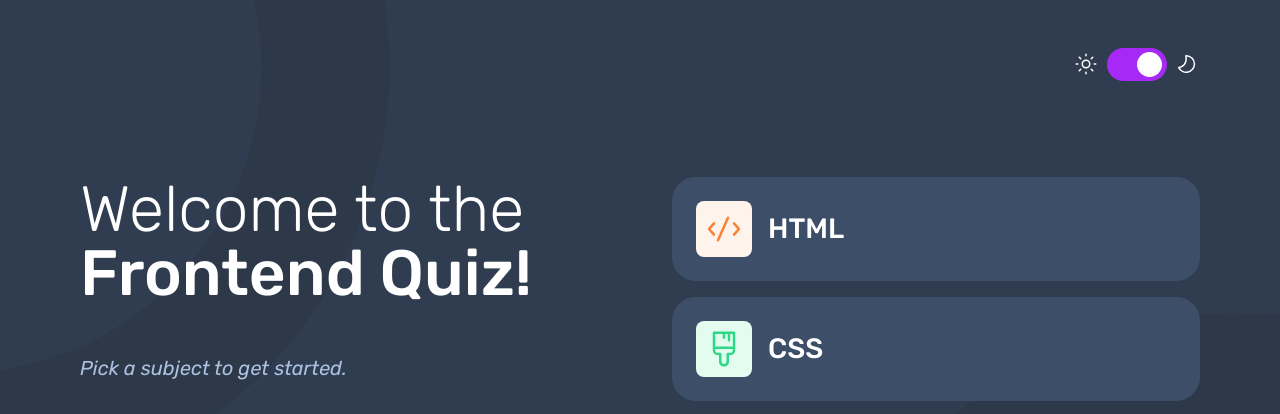
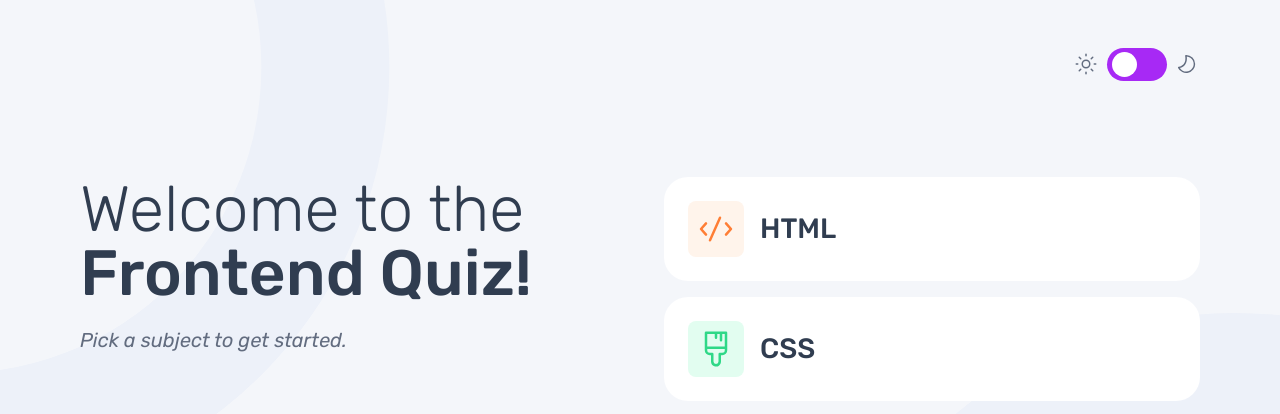
Before and after one commit to Jayfx24/FM-quiz-app, a website built with webpack: page src/template.html in a window 1280 px wide. Shown: the top 414 px of the page. Built offline with nearby package versions, Linux system fonts and the light colour scheme.

Commit message:
fix: auto theme detection

```diff
--- a/package.json
+++ b/package.json
@@ -6,7 +6,8 @@
   "scripts": {
     "build": "webpack --config webpack.prod.js",
     "dev": "webpack serve --open --config webpack.dev.js",
-    "deploy": "git subtree push --prefix dist origin gh-pages"
+    "deploy": "git subtree push --prefix dist origin gh-pages",
+    "redeploy": "gh-pages -d dist"
   },
   "keywords": [],
   "author": "",
@@ -16,6 +17,7 @@
     "@babel/preset-env": "^7.28.3",
     "babel-loader": "^10.0.0",
     "css-loader": "^7.1.2",
+    "gh-pages": "^6.3.0",
     "html-loader": "^5.1.0",
     "html-webpack-plugin": "^5.6.4",
     "style-loader": "^4.0.0",
--- a/src/modules/app.js
+++ b/src/modules/app.js
@@ -223,9 +223,9 @@ export class QuizApp {
 
   _isDarkMode() {
     if (window.matchMedia) {
-      const isDark = window.matchMedia("prefers-color-scheme: dark");
+      const isDark = window.matchMedia("(prefers-color-scheme: dark)");
 
-      if (isDark) {
+      if (isDark.matches) {
         document.body.classList.add("dark");
         elements.modeToggle.checked = true;
       } else {
--- a/src/style.css
+++ b/src/style.css
@@ -234,19 +234,20 @@ input:checked+.toggle::before {
     display: grid;
     grid-template-columns: repeat(auto-fill, minmax(min(420px, 100%), 1fr));
     justify-content: space-between;
-    gap: 4rem;
+    gap: 3rem;
 
 }
 
 .hero__title {
     font: var(--font-xl);
-    margin-bottom: 3rem;
+    margin-bottom: 1.25rem;
     font-weight: 300;
 
 }
 
 .hero__title span {
     font-weight: var(--fw-medium);
+    display: block;
 }
 
 .hero__subtitle,
@@ -464,6 +465,7 @@ button:disabled {
 
 .gameover__title span {
     font-weight: var(--fw-medium);
+    display: block;
 }
 
 .game-details {
```
Also changed, not shown: 1 other file.
